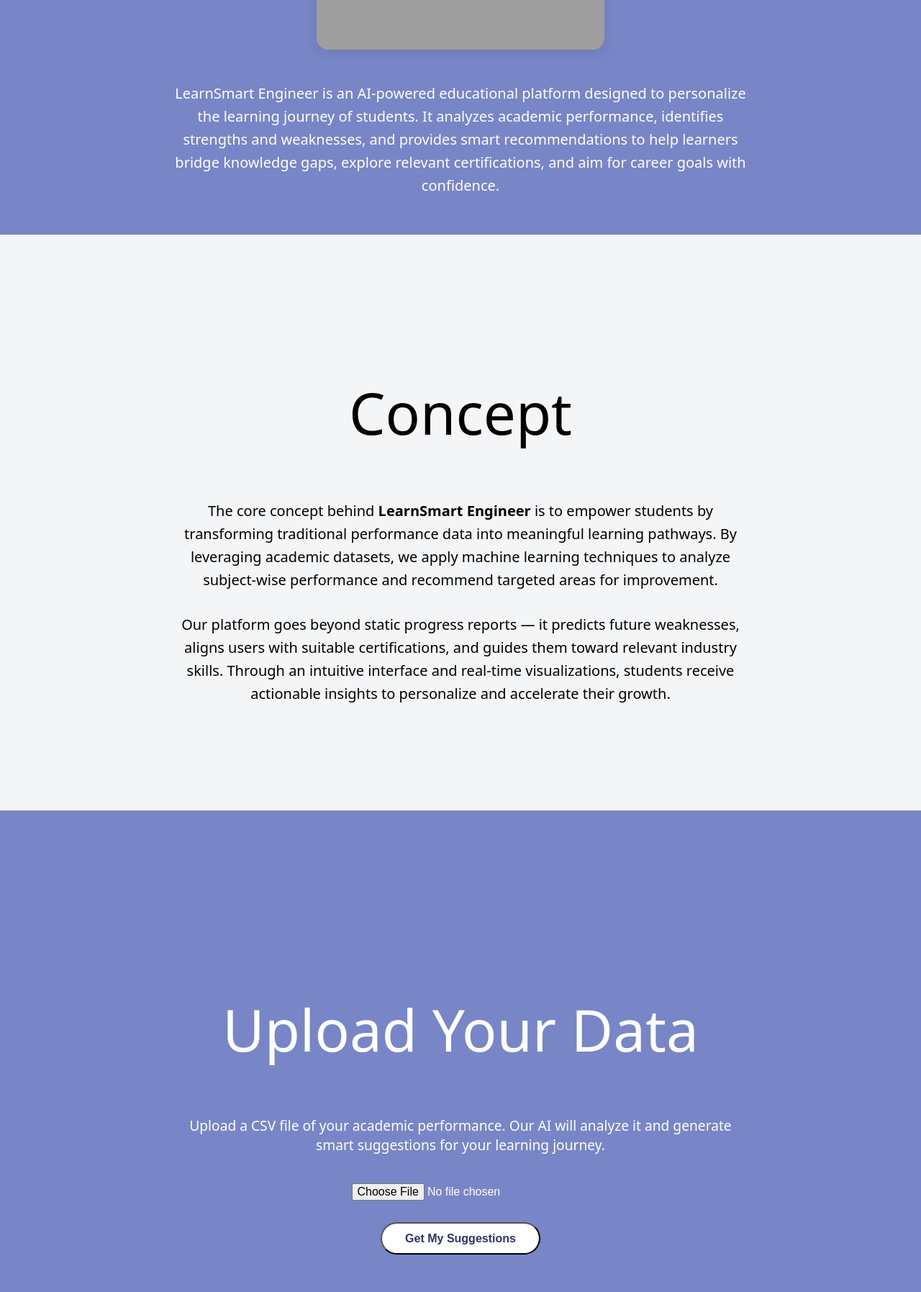
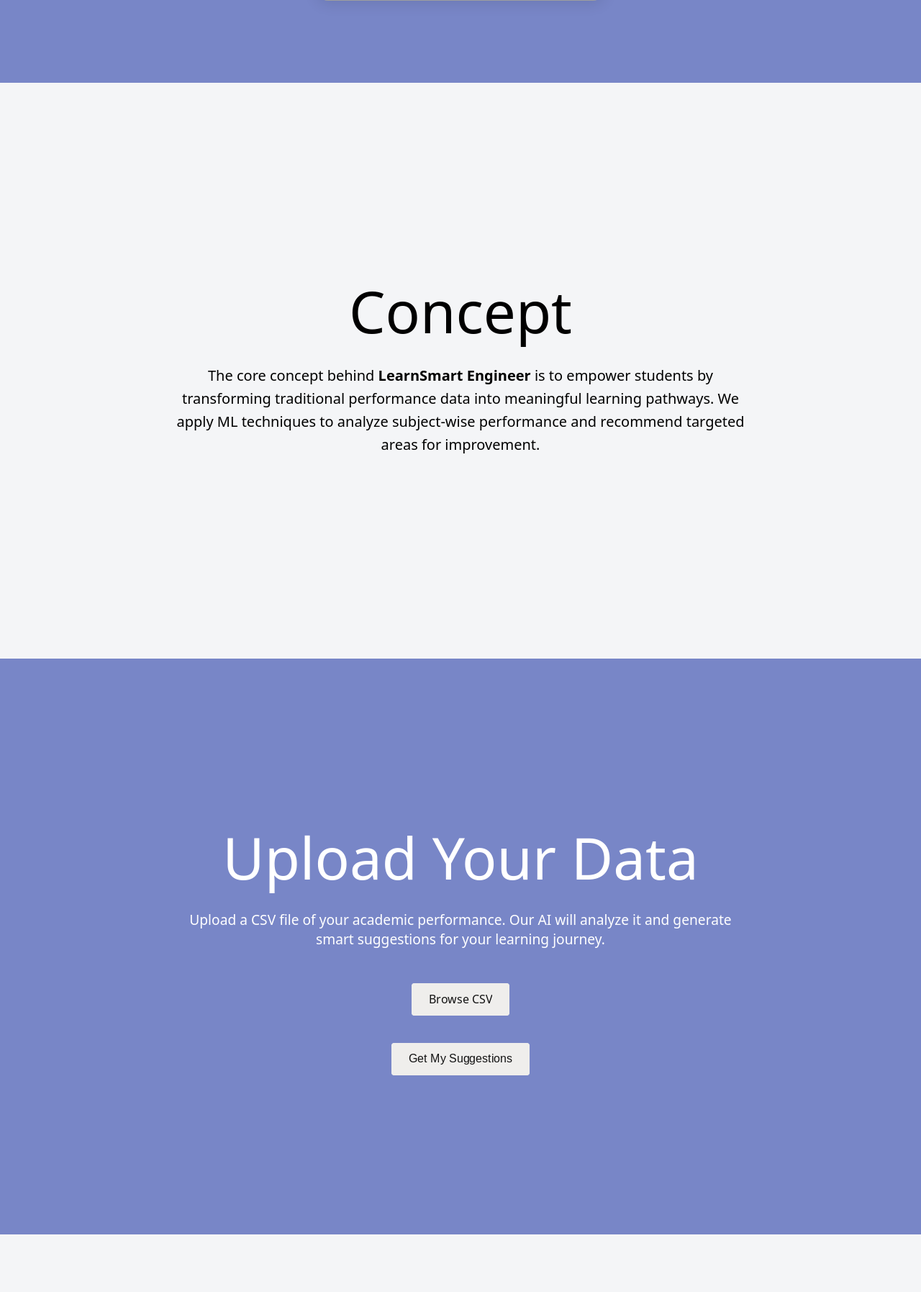
Before and after one commit to ashmithhmaddala/learnsmart-engineer, a Flask app: page / in a window 1280 px wide. Shown: the part 1485-3280 px from the top of the page at 72% size. Run offline with Flask 3, Linux system fonts and the light colour scheme; some libraries are stand-ins or nearby versions; grey boxes are pictures that could not be loaded.

Commit message:
Add styled results page and chart display

```diff
--- a/app.py
+++ b/app.py
@@ -2,39 +2,29 @@
 import pandas as pd
 from recommender import generate_recommendations
 from visualize import create_skill_plot
-import os
 
 app = Flask(__name__, static_folder='static', template_folder='templates')
 
-# Home route
 @app.route('/')
 def home():
     return render_template('index.html')
 
-# Recommendation route
 @app.route('/recommend', methods=['POST'])
 def recommend():
-    if 'file' not in request.files:
+    file = request.files.get('file')
+    if not file or file.filename == '':
         return "No file uploaded", 400
 
-    file = request.files['file']
-    if file.filename == '':
-        return "No file selected", 400
+    df = pd.read_csv(file)
+    recs = generate_recommendations(df)
+    chart_filename = create_skill_plot(df)
+    chart_url = url_for('static', filename=chart_filename)
 
-    try:
-        df = pd.read_csv(file)
-
-        # Generate recommendations and chart path
-        recommendations = generate_recommendations(df)
-        chart_path = create_skill_plot(df)  # e.g., returns 'plots/chart_xyz.png'
-
-        return render_template(
-            'results.html',
-            recs=recommendations,
-            chart=url_for('static', filename=chart_path)
-        )
-    except Exception as e:
-        return f"Error processing file: {e}", 500
+    return render_template(
+        'results.html',
+        recs=recs,
+        chart=chart_url
+    )
 
 if __name__ == '__main__':
     app.run(debug=True)
--- a/templates/index.html
+++ b/templates/index.html
@@ -12,7 +12,21 @@
         font-family: system-ui, sans-serif;
         background: #f4f5f7;
       }
-
+      section {
+        min-height: 100vh;
+        display: flex;
+        align-items: center;
+        justify-content: center;
+      }
+      .section-resource.is--flipped {
+        background-color: #7886c7;
+        color: #fff;
+      }
+      .section-resource__h2 {
+        font-size: 5em;
+        font-weight: 500;
+        margin: 0;
+      }
       .progress-nav {
         width: 100%;
         padding: 2em;
@@ -21,7 +35,6 @@
         left: 0;
         z-index: 100;
       }
-
       .progress-nav__inner {
         display: flex;
         justify-content: space-between;
@@ -29,29 +42,17 @@
         gap: 1em;
         padding: 0 1.5em;
       }
-
-      .progress-nav__logo {
-        display: flex;
-        align-items: center;
-        flex-shrink: 0;
-        min-width: 250px;
-      }
-
       .progress-nav__logo img {
         height: 150px;
-        max-height: 220px;
-        width: auto;
         object-fit: contain;
         padding-right: 0.75em;
       }
-
       .progress-nav__wrapper {
         background-color: #c9cce0;
         border-radius: 50em;
         padding: 0.5em;
         display: flex;
       }
-
       .progress-nav__list {
         display: flex;
         align-items: center;
@@ -59,7 +60,6 @@
         overflow: hidden;
         border-radius: 50em;
       }
-
       .progress-nav__indicator {
         position: absolute;
         background-color: #fff;
@@ -70,7 +70,6 @@
         transition: all 1.2s cubic-bezier(0.16, 1, 0.3, 1);
         z-index: 2;
       }
-
       .progress-nav__btn {
         z-index: 3;
         cursor: pointer;
@@ -83,23 +82,20 @@
         position: relative;
         overflow: hidden;
       }
-
-      .progress-nav__btn.is--before,
+      .progress-nav__btn.is--before {
+        width: 2.5em;
+        padding: 0;
+        position: absolute;
+        top: 0;
+        right: 100%;
+      }
       .progress-nav__btn.is--after {
         width: 2.5em;
         padding: 0;
         position: absolute;
         top: 0;
-      }
-
-      .progress-nav__btn.is--before {
-        right: 100%;
-      }
-
-      .progress-nav__btn.is--after {
         left: 100%;
       }
-
       .progress-nav__btn-text {
         font-size: 1.125em;
         font-weight: 500;
@@ -107,67 +103,31 @@
         align-items: center;
         justify-content: center;
         transition: transform 0.6s cubic-bezier(0.16, 1, 0.3, 1);
-        transform: translateY(0);
-        height: 100%;
-        white-space: nowrap;
       }
-
       .progress-nav__btn-text.is--duplicate {
         position: absolute;
         top: 100%;
       }
-
       .progress-nav__btn:hover .progress-nav__btn-text,
       .progress-nav__contact-btn:hover .progress-nav__btn-text {
         transform: translateY(-100%);
       }
-
       .progress-nav__contact-btn {
         background-color: #2d336b;
         color: transparent;
         border-radius: 50em;
         height: 3.5em;
         width: 3.5em;
-        padding: 0;
-        overflow: hidden;
-        position: relative;
         display: flex;
         align-items: center;
         justify-content: center;
+        position: relative;
         transition: width 0.4s ease, color 0.3s ease;
       }
-
       .progress-nav__contact-btn:hover {
         width: 12em;
         color: #fff;
       }
-
-      .progress-nav__contact-btn .progress-nav__btn-text {
-        opacity: 0;
-        transition: opacity 0.4s ease, transform 0.4s ease;
-      }
-
-      .progress-nav__contact-btn:hover .progress-nav__btn-text {
-        opacity: 1;
-      }
-
-      .section-resource {
-        min-height: 100vh;
-        display: flex;
-        align-items: center;
-        justify-content: center;
-      }
-
-      .section-resource.is--flipped {
-        background-color: #7886c7;
-        color: #fff;
-      }
-
-      .section-resource__h2 {
-        font-size: 5em;
-        font-weight: 500;
-      }
-
       .loading-container {
         z-index: 500;
         pointer-events: none;
@@ -175,46 +135,83 @@
         inset: 0;
         overflow: hidden;
       }
-
       .loading-screen {
         pointer-events: auto;
         color: #fff;
         background-color: #000;
+        display: flex;
+        align-items: center;
         justify-content: center;
-        align-items: center;
         width: 100%;
         height: 100%;
+      }
+      .loading-words {
         display: flex;
-        position: absolute;
-        top: 0;
-        left: 0;
+        gap: 2em;
       }
-
-      .loading-words {
-        grid-column-gap: 2em;
-        grid-row-gap: 2em;
-        align-items: center;
-        display: flex;
-      }
-
       .loading-words__dot {
         background-color: #fff;
         border-radius: 50%;
         width: 0.75em;
         height: 0.75em;
       }
-
       .loading-words__word {
         font-size: 4.5em;
         font-weight: 500;
         line-height: 1;
         margin: 0;
       }
-
-      @media screen and (max-width: 767px) {
+      @media (max-width: 767px) {
         .loading-words {
           font-size: 2.75vw;
         }
+      }
+      .btn-animate-chars {
+        display: inline-flex;
+        align-items: center;
+        justify-content: center;
+        position: relative;
+        overflow: hidden;
+        padding: 0.75em 1.5em;
+        font-size: 1em;
+        border: none;
+        border-radius: 0.25em;
+        background: #efeeec;
+        cursor: pointer;
+        color: #131313;
+        margin-top: 1em;
+      }
+      .btn-animate-chars__bg {
+        position: absolute;
+        inset: 0;
+        background: #efeeec;
+        border-radius: 0.25em;
+        transition: inset 0.6s cubic-bezier(0.625, 0.05, 0, 1);
+        z-index: 0;
+      }
+      .btn-animate-chars__text {
+        position: relative;
+        z-index: 1;
+        white-space: nowrap;
+        line-height: 1.3;
+      }
+      .btn-animate-chars [data-button-animate-chars] {
+        display: inline-block;
+        overflow: hidden;
+        position: relative;
+      }
+      .btn-animate-chars [data-button-animate-chars] span {
+        display: inline-block;
+        position: relative;
+        text-shadow: 0px 1.3em currentColor;
+        transform: translateY(0) rotate(0.001deg);
+        transition: transform 0.6s cubic-bezier(0.625, 0.05, 0, 1);
+      }
+      .btn-animate-chars:hover [data-button-animate-chars] span {
+        transform: translateY(-1.3em);
+      }
+      .btn-animate-chars:hover .btn-animate-chars__bg {
+        inset: 0.125em;
       }
     </style>
   </head>
@@ -230,7 +227,6 @@
         </div>
       </div>
     </div>
-
     <nav class="progress-nav">
       <div class="progress-nav__inner">
         <a href="/" class="progress-nav__logo">
@@ -239,7 +235,6 @@
             alt="LearnSmart Logo"
           />
         </a>
-
         <div class="progress-nav__wrapper">
           <div data-progress-nav-list class="progress-nav__list">
             <div class="progress-nav__indicator"></div>
@@ -291,14 +286,12 @@
             ></div>
           </div>
         </div>
-
         <a href="#bottom" class="progress-nav__contact-btn">
           <span class="progress-nav__btn-text">Get in touch</span>
           <span class="progress-nav__btn-text is--duplicate">Get in touch</span>
         </a>
       </div>
     </nav>
-
     <section id="top" data-progress-nav-anchor class="section-resource">
       <h2 class="section-resource__h2">Welcome to LearnSmart</h2>
     </section>
@@ -309,15 +302,11 @@
     >
       <div style="max-width: 800px; padding: 2em; text-align: center">
         <h2 class="section-resource__h2">Introduction</h2>
-        <p
-          class="section-resource__p"
-          style="font-size: 1.25em; line-height: 1.6"
-        >
+        <p style="font-size: 1.25em; line-height: 1.6">
           Welcome to <strong>LearnSmart Engineer</strong> – where data meets
-          education. Our platform harnesses the power of artificial intelligence
-          to understand your learning behavior and academic strengths. It
-          doesn't just recommend topics — it helps shape your journey to success
-          with tailored insights.
+          education. Our platform harnesses the power of AI to understand your
+          learning behavior and academic strengths, shaping your journey to
+          success with tailored insights.
         </p>
         <img
           src="{{ url_for('static', filename='images/7451cf22-10f9-436f-8942-42b006b55639.png') }}"
@@ -329,45 +318,19 @@
             box-shadow: 0 4px 20px rgba(0, 0, 0, 0.1);
           "
         />
-        <p
-          class="section-resource__p"
-          style="margin-top: 2em; font-size: 1.25em; line-height: 1.6"
-        >
-          LearnSmart Engineer is an AI-powered educational platform designed to
-          personalize the learning journey of students. It analyzes academic
-          performance, identifies strengths and weaknesses, and provides smart
-          recommendations to help learners bridge knowledge gaps, explore
-          relevant certifications, and aim for career goals with confidence.
+      </div>
+    </section>
+    <section id="concept" data-progress-nav-anchor class="section-resource">
+      <div style="max-width: 800px; padding: 2em; text-align: center">
+        <h2 class="section-resource__h2">Concept</h2>
+        <p style="font-size: 1.25em; line-height: 1.6">
+          The core concept behind <strong>LearnSmart Engineer</strong> is to
+          empower students by transforming traditional performance data into
+          meaningful learning pathways. We apply ML techniques to analyze
+          subject‐wise performance and recommend targeted areas for improvement.
         </p>
       </div>
     </section>
-
-    <section id="concept" data-progress-nav-anchor class="section-resource">
-      <div style="max-width: 800px; padding: 2em; text-align: center">
-        <h2 class="section-resource__h2">Concept</h2>
-        <p
-          class="section-resource__p"
-          style="font-size: 1.25em; line-height: 1.6"
-        >
-          The core concept behind <strong>LearnSmart Engineer</strong> is to
-          empower students by transforming traditional performance data into
-          meaningful learning pathways. By leveraging academic datasets, we
-          apply machine learning techniques to analyze subject-wise performance
-          and recommend targeted areas for improvement.
-        </p>
-        <p
-          class="section-resource__p"
-          style="font-size: 1.25em; line-height: 1.6; margin-top: 1.5em"
-        >
-          Our platform goes beyond static progress reports — it predicts future
-          weaknesses, aligns users with suitable certifications, and guides them
-          toward relevant industry skills. Through an intuitive interface and
-          real-time visualizations, students receive actionable insights to
-          personalize and accelerate their growth.
-        </p>
-      </div>
-    </section>
-
     <section
       id="product"
       data-progress-nav-anchor
@@ -375,7 +338,7 @@
     >
       <div style="max-width: 800px; padding: 2em; text-align: center">
         <h2 class="section-resource__h2">Upload Your Data</h2>
-        <p class="section-resource__p" style="font-size: 1.2em">
+        <p style="font-size: 1.2em">
           Upload a CSV file of your academic performance. Our AI will analyze it
           and generate smart suggestions for your learning journey.
         </p>
@@ -383,66 +346,49 @@
           action="/recommend"
           method="POST"
           enctype="multipart/form-data"
-          style="margin-top: 2em"
+          style="position: relative; margin-top: 2em"
+        >
+          <label class="btn-animate-chars">
+            <div class="btn-animate-chars__bg"></div>
+            <span data-button-animate-chars class="btn-animate-chars__text"
+              >Browse CSV</span
             >
             <input
               type="file"
               name="file"
               accept=".csv"
               required
-            style="padding: 0.5em; font-size: 1em"
+              style="
+                position: absolute;
+                top: 0;
+                left: 0;
+                width: 100%;
+                height: 100%;
+                opacity: 0;
+                cursor: pointer;
+              "
             />
+          </label>
           <br /><br />
-          <button
-            type="submit"
-            style="
-              padding: 0.7em 2em;
-              background-color: #fff;
-              color: #2d336b;
-              border-radius: 30px;
-              font-weight: bold;
-              font-size: 1em;
-            "
+          <button type="submit" class="btn-animate-chars">
+            <div class="btn-animate-chars__bg"></div>
+            <span data-button-animate-chars class="btn-animate-chars__text"
+              >Get My Suggestions</span
             >
-            Get My Suggestions
           </button>
         </form>
       </div>
     </section>
-
     <section id="result" data-progress-nav-anchor class="section-resource">
       <div style="max-width: 800px; padding: 2em; text-align: center">
         <h2 class="section-resource__h2">Result</h2>
-        <p
-          class="section-resource__p"
-          style="font-size: 1.25em; line-height: 1.6"
-        >
-          Once the user uploads their academic performance CSV, LearnSmart's AI
-          engine analyzes each student’s performance across subjects like Math,
-          Reading, and Writing. The system calculates average scores and
-          identifies each student's weakest area.
-        </p>
-        <p
-          class="section-resource__p"
-          style="font-size: 1.25em; line-height: 1.6"
-        >
-          Based on this data, the recommender module generates targeted advice —
-          for instance, if a majority of students struggle with Writing, it
-          recommends focusing on writing improvement strategies. Simultaneously,
-          a skill visualization graph is generated to provide a quick
-          performance overview.
-        </p>
-        <p
-          class="section-resource__p"
-          style="font-size: 1.25em; line-height: 1.6"
-        >
-          This insight is visualized with interactive charts and clear
-          suggestions, enabling educators and learners to make data-backed
-          decisions to enhance educational outcomes.
+        <p style="font-size: 1.25em; line-height: 1.6">
+          Once you upload your CSV, our AI engine analyzes each student’s
+          performance across Math, Reading, and Writing, calculates averages,
+          identifies weaknesses, and generates targeted advice.
         </p>
       </div>
     </section>
-
     <section
       id="bottom"
       data-progress-nav-anchor
@@ -450,128 +396,96 @@
     >
       <div style="max-width: 800px; padding: 2em; text-align: center">
         <h2 class="section-resource__h2">Final Thoughts</h2>
-        <p
-          class="section-resource__p"
-          style="font-size: 1.25em; line-height: 1.6"
-        >
-          <strong>LearnSmart Engineer</strong> is more than just a project —
-          it’s a vision to make learning smarter, more adaptive, and deeply
-          personal. By blending the power of AI and data visualization, this
-          platform demonstrates how students can be guided with clarity and
-          precision.
+        <p style="font-size: 1.25em; line-height: 1.6">
+          <strong>LearnSmart Engineer</strong> is a vision for personalized,
+          adaptive learning—blending AI and data visualization to guide students
+          with clarity and precision.
         </p>
-        <p
-          class="section-resource__p"
-          style="font-size: 1.25em; line-height: 1.6; margin-top: 1.5em"
-        >
-          Thank you for taking the time to explore LearnSmart. Whether you're a
-          recruiter, educator, or learner — I hope this walkthrough gives you a
-          glimpse into the future of personalized education.
-        </p>
-        <p
-          class="section-resource__p"
-          style="margin-top: 2em; font-style: italic; font-size: 1.1em"
-        >
+        <p style="margin-top: 2em; font-style: italic; font-size: 1.1em">
           “Because when learning becomes personal, progress becomes powerful.”
         </p>
       </div>
     </section>
-
     <script>
       gsap.registerPlugin(ScrollTrigger);
-
       function initProgressNavigation() {
-        const navProgress = document.querySelector("[data-progress-nav-list]");
-        const indicator = navProgress.querySelector(".progress-nav__indicator");
-
-        function updateIndicator(activeLink) {
-          const parentRect = navProgress.getBoundingClientRect();
-          const linkRect = activeLink.getBoundingClientRect();
-          const left = linkRect.left - parentRect.left;
-          indicator.style.left = `${left}px`;
-          indicator.style.width = `${linkRect.width}px`;
+        const nav = document.querySelector("[data-progress-nav-list]");
+        const indicator = nav.querySelector(".progress-nav__indicator");
+        function update(ind) {
+          const pr = nav.getBoundingClientRect();
+          const lr = ind.getBoundingClientRect();
+          indicator.style.left = `${lr.left - pr.left}px`;
+          indicator.style.width = `${lr.width}px`;
         }
-
-        const anchors = gsap.utils.toArray("[data-progress-nav-anchor]");
-        anchors.forEach((anchor) => {
-          const id = anchor.id;
+        gsap.utils.toArray("[data-progress-nav-anchor]").forEach((anchor) => {
           ScrollTrigger.create({
             trigger: anchor,
             start: "0% 50%",
             end: "100% 50%",
-            onEnter: () => {
-              const active = navProgress.querySelector(
-                `[data-progress-nav-target="#${id}"]`
+            onEnter: (self) => {
+              const act = nav.querySelector(
+                `[data-progress-nav-target="#${anchor.id}"]`
               );
-              if (active) {
-                navProgress
+              nav
                 .querySelectorAll("[data-progress-nav-target]")
-                  .forEach((btn) => btn.classList.remove("is--active"));
-                active.classList.add("is--active");
-                updateIndicator(active);
-              }
+                .forEach((b) => b.classList.remove("is--active"));
+              act.classList.add("is--active");
+              update(act);
             },
             onEnterBack: (self) => self.trigger.onEnter(),
           });
         });
       }
-
       function initWelcomingWordsLoader() {
-        const loadingContainer = document.querySelector(
-          "[data-loading-container]"
-        );
-        if (!loadingContainer) return;
-
-        const loadingWords = loadingContainer.querySelector(
-          "[data-loading-words]"
-        );
-        const wordsTarget = loadingWords.querySelector(
-          "[data-loading-words-target]"
-        );
-        const words = loadingWords
+        const container = document.querySelector("[data-loading-container]");
+        if (!container) return;
+        const wordsEl = container.querySelector("[data-loading-words]");
+        const target = wordsEl.querySelector("[data-loading-words-target]");
+        const words = wordsEl
           .getAttribute("data-loading-words")
           .split(",")
           .map((w) => w.trim());
-
         const tl = gsap.timeline();
-        tl.from(loadingWords, {
+        tl.from(wordsEl, {
           opacity: 0,
           yPercent: 50,
           duration: 1.2,
           ease: "Expo.easeInOut",
         });
-
-        words.forEach((word) => {
-          tl.call(
-            () => {
-              wordsTarget.textContent = word;
-            },
-            null,
-            "+=0.15"
+        words.forEach((w) =>
+          tl.call(() => (target.textContent = w), null, "+=0.15")
         );
-        });
-
-        tl.to(loadingWords, {
+        tl.to(wordsEl, {
           opacity: 0,
           yPercent: -75,
           duration: 0.8,
           ease: "Expo.easeIn",
-        });
-
-        tl.to(
-          loadingContainer,
-          {
-            autoAlpha: 0,
-            duration: 0.6,
-            ease: "Power1.easeInOut",
-          },
+        }).to(
+          container,
+          { autoAlpha: 0, duration: 0.6, ease: "Power1.easeInOut" },
           "-=0.2"
         );
       }
-
+      function initButtonCharacterStagger() {
+        const inc = 0.02;
+        document
+          .querySelectorAll(".btn-animate-chars [data-button-animate-chars]")
+          .forEach((el) => {
+            const txt = el.textContent.trim();
+            el.innerHTML = "";
+            [...txt].forEach((ch, i) => {
+              const sp = document.createElement("span");
+              sp.textContent = ch;
+              sp.style.transitionDelay = `${i * inc}s`;
+              if (ch === " ") sp.style.whiteSpace = "pre";
+              el.appendChild(sp);
+            });
+          });
+      }
       document.addEventListener("DOMContentLoaded", () => {
         initWelcomingWordsLoader();
         initProgressNavigation();
+        initButtonCharacterStagger();
       });
     </script>
   </body>
```
Also changed, not shown: recommender.py (+12 -24 lines), requirements.txt (added, +22 -0 lines), templates/results.html (+94 -23 lines), visualize.py (+24 -12 lines), static/images/LearnSmart-Engineer.png (deleted), static/plot_b6fffad0.png (added), static/plots/plot_5fe0df7b.png (added), static/plots/plot_6fefd219.png (added), static/plots/plot_b21bff0c.png (added), static/plots/plot_e6387b6a.png (added), static/plots/skill_chart_e6f84a311f174fdcab0f78da90183dce.png (deleted). Lines whose indentation alone changed are shown as unchanged.
